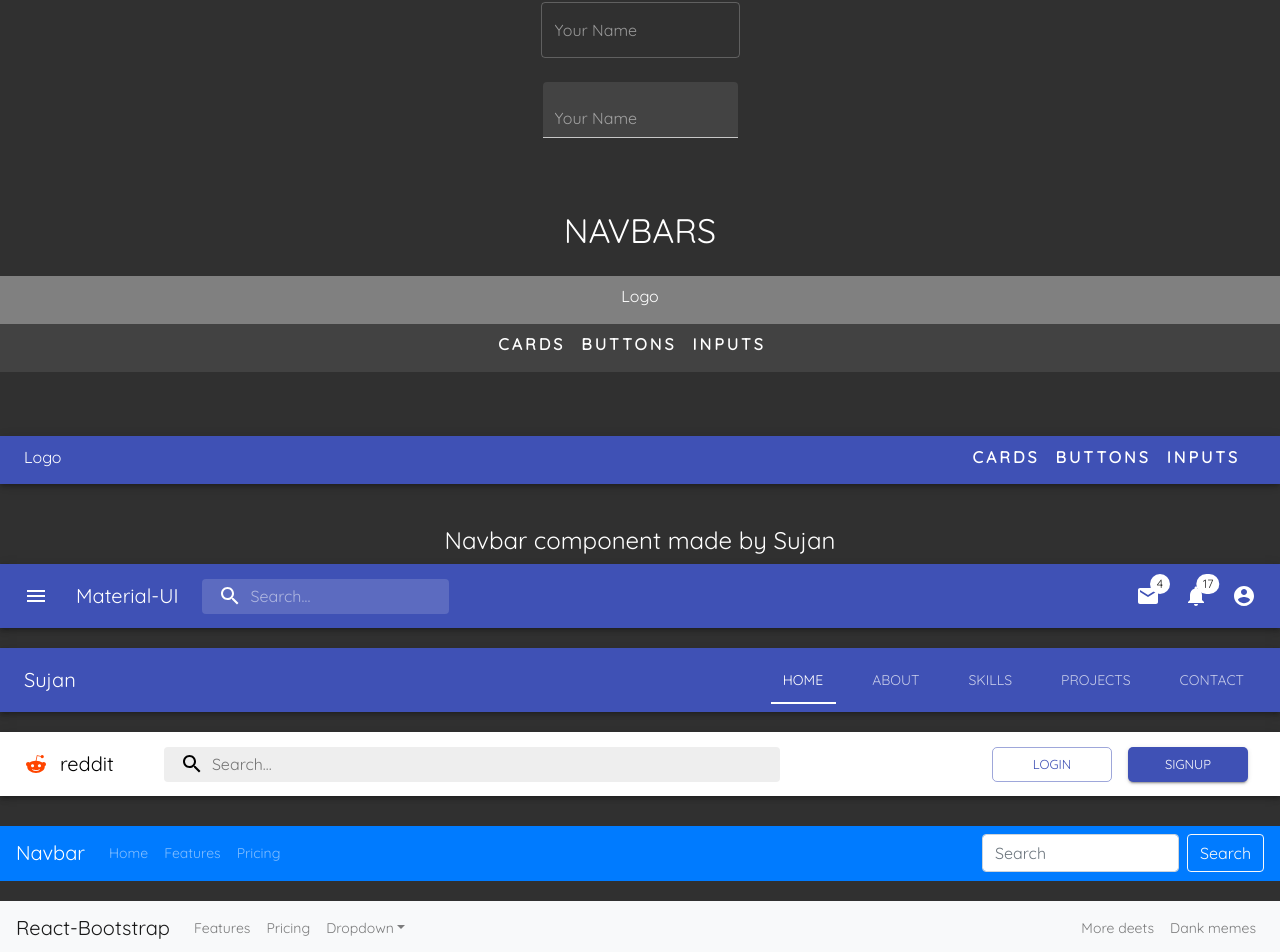
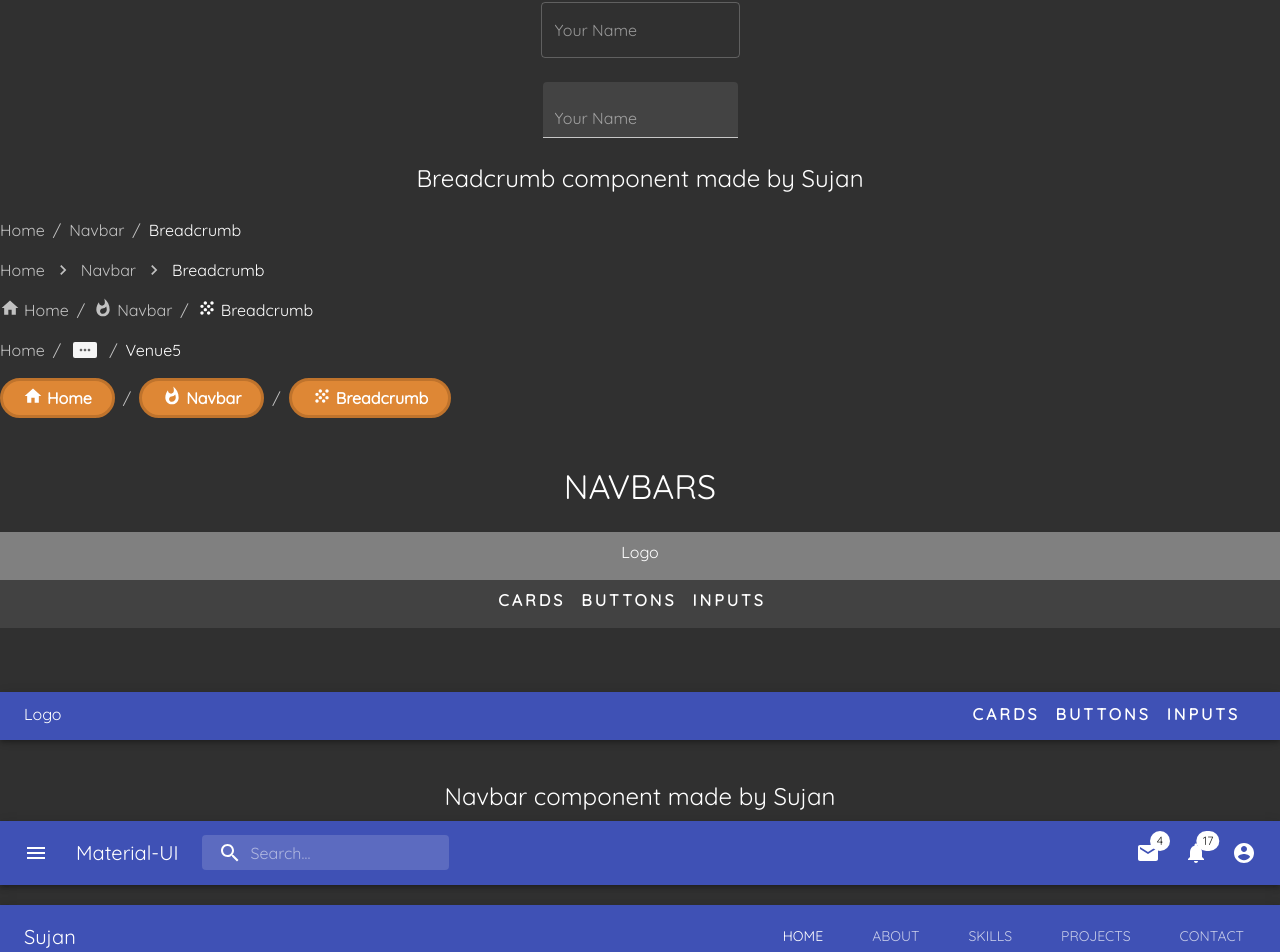
Before and after one commit to Nishant-Karki/Components, a React (Create React App) app: page / in a window 1280 px wide. Shown: the part 2701-3653 px from the top of the page. Built offline with nearby package versions, Linux system fonts and the light colour scheme.

Commit message:
Add Breadcrumb component by Sujan

```diff
--- /dev/null
+++ b/src/components/Breadcrumb/BreadcrumbSujan.js
@@ -0,0 +1,155 @@
+import React from 'react';
+
+import { makeStyles } from '@material-ui/core/styles';
+import Grid from '@material-ui/core/Grid';
+import Typography from '@material-ui/core/Typography';
+import Breadcrumbs from '@material-ui/core/Breadcrumbs';
+import Link from '@material-ui/core/Link';
+
+import NavigateNextIcon from '@material-ui/icons/NavigateNext';
+import HomeIcon from '@material-ui/icons/Home';
+import WhatshotIcon from '@material-ui/icons/Whatshot';
+import GrainIcon from '@material-ui/icons/Grain';
+
+const useStyles = makeStyles((theme) => ({
+  link: {
+    display: 'flex',
+  },
+  icon: {
+    marginRight: theme.spacing(0.5),
+    width: 20,
+    height: 20,
+  },
+  styledbreadcrumb: {
+    display: 'flex',
+    backgroundColor: '#de8735',
+    color: 'white',
+    fontWeight: 'bold',
+    padding: '5px 20px',
+    borderRadius: '50px',
+    border: '3px solid #bf732c',
+    [theme.breakpoints.down('md')]: {
+      border: 'none',
+      padding: '5px 8px',
+    },
+  },
+}));
+
+function handleClick(event) {
+  event.preventDefault();
+  alert('You clicked a breadcrumb.');
+}
+
+const BreadcrumbSujan = () => {
+  const classes = useStyles();
+  return (
+    <Grid container direction='row'>
+      <Grid item container direction='column' justify='center' spacing={2}>
+        <Grid item>
+          <Typography variant='h5' component='h2' align='center' gutterBottom>
+            Breadcrumb component made by Sujan
+          </Typography>
+        </Grid>
+        <Grid item>
+          <Breadcrumbs aria-label='breadcrumb'>
+            <Link color='inherit' href='/' onClick={handleClick}>
+              Home
+            </Link>
+            <Link color='inherit' href='/navbar' onClick={handleClick}>
+              Navbar
+            </Link>
+            <Typography color='textPrimary'>Breadcrumb</Typography>
+          </Breadcrumbs>
+        </Grid>
+        <Grid item>
+          <Breadcrumbs
+            separator={<NavigateNextIcon fontSize='small' />}
+            aria-label='breadcrumb'
+          >
+            <Link color='inherit' href='/' onClick={handleClick}>
+              Home
+            </Link>
+            <Link color='inherit' href='/navbar' onClick={handleClick}>
+              Navbar
+            </Link>
+            <Typography color='textPrimary'>Breadcrumb</Typography>
+          </Breadcrumbs>
+        </Grid>
+        <Grid item>
+          <Breadcrumbs aria-label='breadcrumb'>
+            <Link
+              color='inherit'
+              href='/'
+              onClick={handleClick}
+              className={classes.link}
+            >
+              <HomeIcon className={classes.icon} />
+              Home
+            </Link>
+            <Link
+              color='inherit'
+              href='/getting-started/installation/'
+              onClick={handleClick}
+              className={classes.link}
+            >
+              <WhatshotIcon className={classes.icon} />
+              Navbar
+            </Link>
+            <Typography color='textPrimary' className={classes.link}>
+              <GrainIcon className={classes.icon} />
+              Breadcrumb
+            </Typography>
+          </Breadcrumbs>
+        </Grid>
+        <Grid item>
+          <Breadcrumbs maxItems={2} aria-label='breadcrumb'>
+            <Link color='inherit' onClick={handleClick}>
+              Home
+            </Link>
+            <Link color='inherit' onClick={handleClick}>
+              Venues
+            </Link>
+            <Link color='inherit' onClick={handleClick}>
+              Meeting
+            </Link>
+            <Link color='inherit' onClick={handleClick}>
+              Kathmandu
+            </Link>
+            <Typography color='textPrimary'>Venue5</Typography>
+          </Breadcrumbs>
+        </Grid>
+        <Grid item>
+          <Breadcrumbs aria-label='breadcrumb'>
+            <Link
+              color='inherit'
+              href='/'
+              onClick={handleClick}
+              className={classes.styledbreadcrumb}
+            >
+              <HomeIcon className={classes.icon} />
+              Home
+            </Link>
+            <Link
+              color='inherit'
+              href='/getting-started/installation/'
+              onClick={handleClick}
+              className={classes.styledbreadcrumb}
+            >
+              <WhatshotIcon className={classes.icon} />
+              Navbar
+            </Link>
+            <Typography
+              color='textPrimary'
+              className={classes.styledbreadcrumb}
+            >
+              <GrainIcon className={classes.icon} />
+              Breadcrumb
+            </Typography>
+          </Breadcrumbs>
+        </Grid>
+      </Grid>
+    </Grid>
+  );
+};
+
+export default BreadcrumbSujan;
--- /dev/null
+++ b/src/components/Breadcrumb/index.js
@@ -0,0 +1,12 @@
+import React from 'react';
+import BreadcrumbSujan from './BreadcrumbSujan';
+
+const index = () => {
+  return (
+    <div>
+      <BreadcrumbSujan />
+    </div>
+  );
+};
+
+export default index;
--- a/src/components/Home.js
+++ b/src/components/Home.js
@@ -1,6 +1,7 @@
 import React from 'react';
 import Cards from './Cards';
 import Buttons from './Button';
+import BreadCrumb from './Breadcrumb';
 import Input1 from './InputFields/Input1';
 import Nav1 from './Navbars/Nav1';
 import Footer from './Footer/Footer';
@@ -16,6 +17,7 @@ export default function Home() {
       <Cards />
       <Buttons />
       <Input1 />
+      <BreadCrumb />
       <Nav2 />
       <Nav3 />
       <NavbarSujanMaterialUI />
```
